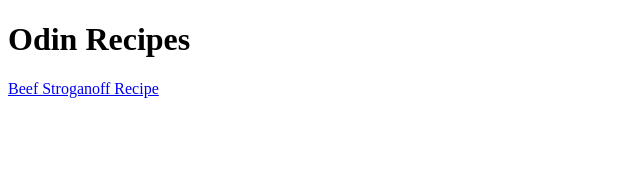
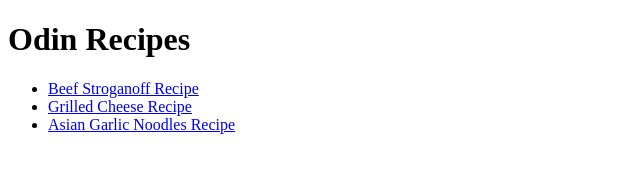
Before and after one commit to gurpsehm/odin-recipes, a plain HTML site: page index.html in a window 1280 px wide. Shown: the whole page, without its empty margins (0-640 px from the left). Drawn offline with Linux system fonts and the light colour scheme.

Commit message:
Added links to grilled cheese and asian garlic noodle recipes and changed formatting to be an unordered list of links rather than just a plain link.

```diff
--- a/index.html
+++ b/index.html
@@ -7,7 +7,12 @@
 
 <body>
   <h1>Odin Recipes</h1>
-  <a href="./recipes/beef-stroganoff.html">Beef Stroganoff Recipe</a>
+  <ul>
+    <li><a href="./recipes/beef-stroganoff.html">Beef Stroganoff Recipe</a></li>
+    <li><a href="./recipes/grilled-cheese.html">Grilled Cheese Recipe</a></li>
+    <li><a href="./recipes/asian-garlic-noodles.html">Asian Garlic Noodles Recipe</a></li>
+  </ul>
+
 </body>
 
 </html>
```
